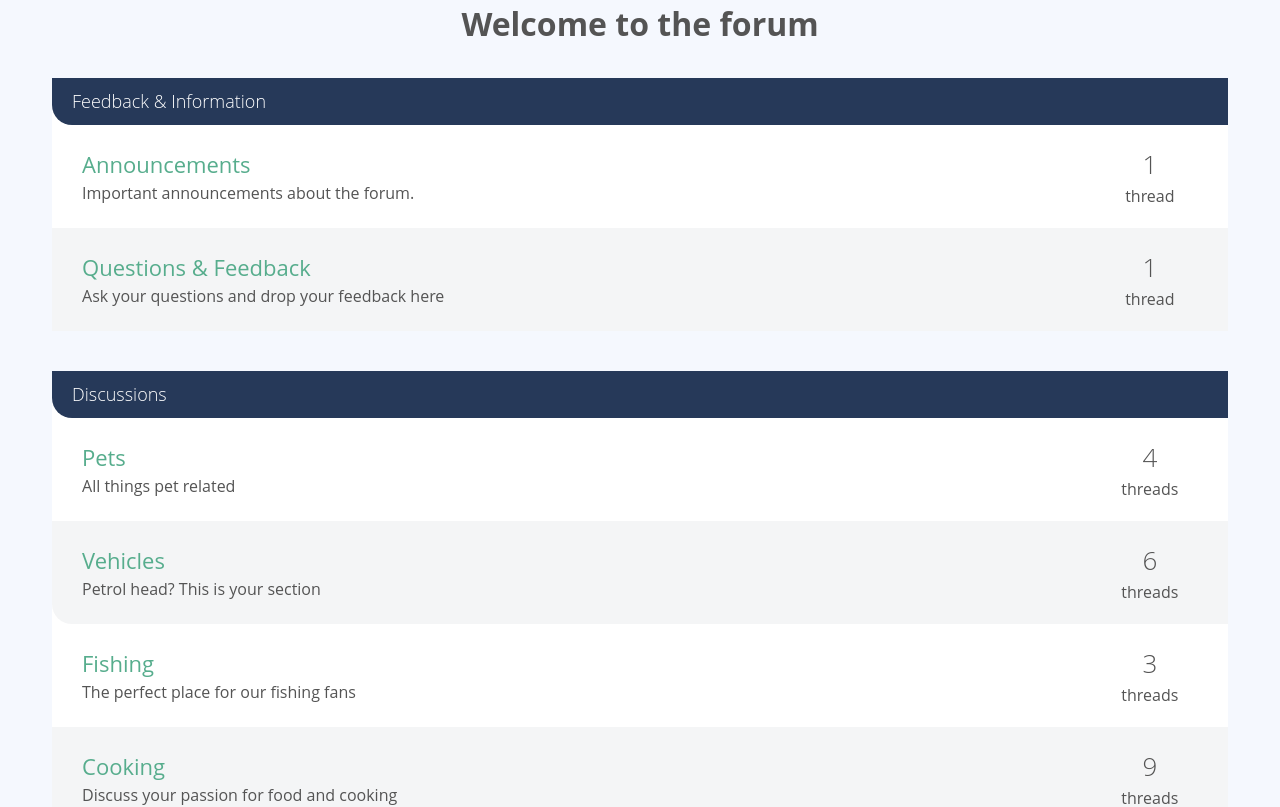
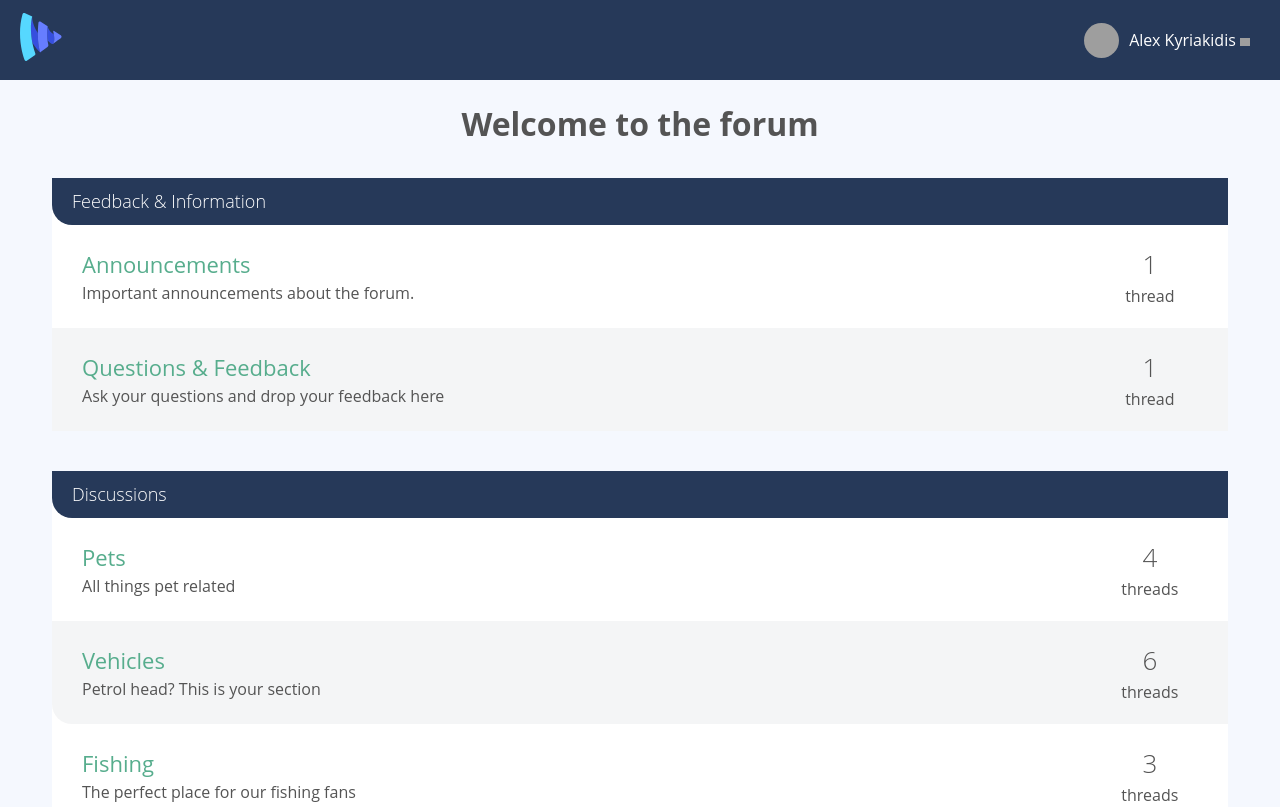
Before and after one commit to brendamoreira/vue-forum, a Vue app: page / in a window 1280 px wide. Shown: the top 807 px of the page. Built offline with nearby package versions, Linux system fonts and the light colour scheme; grey boxes are pictures that could not be loaded.

Commit message:
add navbar

```diff
--- a/src/App.vue
+++ b/src/App.vue
@@ -1,11 +1,14 @@
 <template>
+<TheNavBar/>
   <div class="container"><router-view /></div>
 </template>
 
 <script>
+import TheNavBar from './components/TheNavBar.vue';
 
 export default {
-  name: "App",
+    name: "App",
+    components: { TheNavBar }
 };
 </script>
 
--- /dev/null
+++ b/src/components/TheNavBar.vue
@@ -0,0 +1,72 @@
+<template>
+  <header class="header" id="header">
+    <router-link :to="{name: 'Home'}" class="logo">
+      <img src="../assets/svg/vueschool-logo.svg" />
+    </router-link>
+
+    <div class="btn-hamburger">
+      <!-- use .btn-humburger-active to open the menu -->
+      <div class="top bar"></div>
+      <div class="middle bar"></div>
+      <div class="bottom bar"></div>
+    </div>
+    <nav class="navbar">
+      <ul>
+        <li class="navbar-user">
+          <a href="#">
+            <img
+              class="avatar-small"
+              src="https://pbs.twimg.com/profile_images/1188775562657091594/5mgkg44t_400x400.jpg"
+              alt=""
+            />
+            <span>
+              Alex Kyriakidis
+              <img
+                class="icon-profile"
+                src="assets/img/svg/arrow-profile.svg"
+                alt=""
+              />
+            </span>
+          </a>
+
+          <!-- dropdown menu -->
+          <!-- add class "active-drop" to show the dropdown -->
+          <div id="user-dropdown">
+            <div class="triangle-drop"></div>
+            <ul class="dropdown-menu">
+              <li class="dropdown-menu-item">
+                <a href="profile.html">View profile</a>
+              </li>
+              <li class="dropdown-menu-item"><a href="#">Log out</a></li>
+            </ul>
+          </div>
+        </li>
+      </ul>
+
+      <!-- <ul>
+        <li class="navbar-item">
+          <a href="index.html">Home</a>
+        </li>
+        <li class="navbar-item">
+          <a href="category.html">Category</a>
+        </li>
+        <li class="navbar-item">
+          <a href="forum.html">Forum</a>
+        </li>
+        <li class="navbar-item">
+          <a href="thread.html">Thread</a>
+        </li>
+        Show these option only on mobile
+        <li class="navbar-item mobile-only">
+          <a href="profile.html">My Profile</a>
+        </li>
+        <li class="navbar-item mobile-only">
+          <a href="#">Logout</a>
+        </li>
+      </ul> -->
+    </nav>
+  </header>
+</template>
+<script>
+export default {};
+</script>
--- a/src/pages/HomePage.vue
+++ b/src/pages/HomePage.vue
@@ -1,5 +1,5 @@
 <template>
-  <h1>Welcome to the forum</h1>
+  <h1 class="push-top">Welcome to the forum</h1>
   <CategoryList :categories="categories" />
 </template>
 <script>
```
Also changed, not shown: src/assets/svg/arrow-profile.svg (added), src/assets/svg/vueschool-logo.svg (added).
